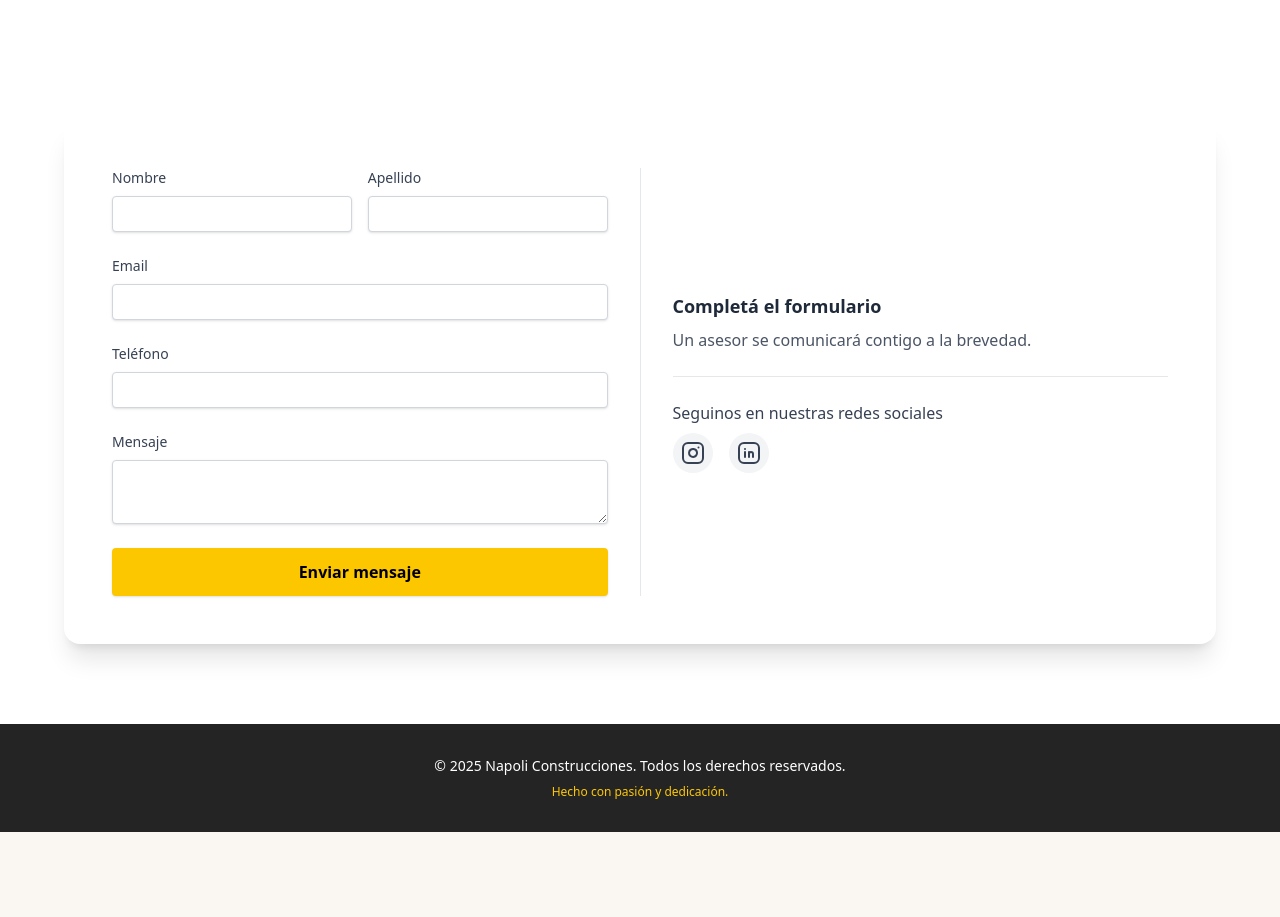
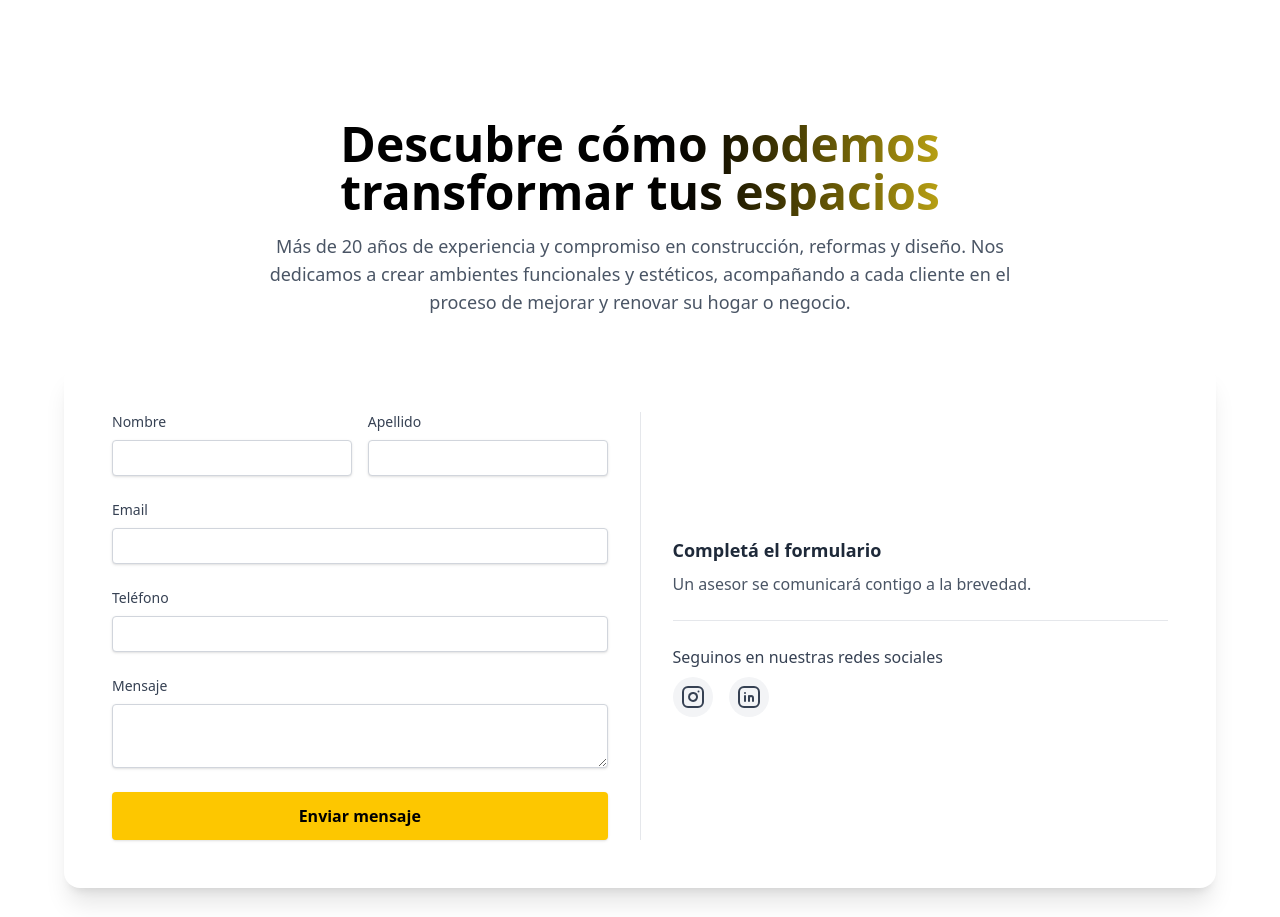
Before and after one commit to MicaelaDZ/napoli-construcciones, a Next.js app: page / in a window 1280 px wide. Shown: the part 2840-3757 px from the top of the page. Before the commit the page ends 3672 px from the top, so only its background shows below. Built offline with nearby package versions, Linux system fonts and the light colour scheme.

Commit message:
titulo seccion contact

```diff
--- a/components/contact-section.tsx
+++ b/components/contact-section.tsx
@@ -71,6 +71,15 @@ export function ContactSection() {
       className="py-20 bg-white"
     >
       <div className="container mx-auto px-4">
+        {/* Título y subtítulo */}
+        <div className="max-w-3xl mx-auto text-center mb-12">
+          <h2 className="text-4xl md:text-5xl font-bold mb-4 bg-gradient-to-r from-black via-black to-yellow-300 bg-clip-text text-transparent">
+            Descubre cómo podemos transformar tus espacios
+          </h2>
+          <p className="text-lg text-gray-600">
+            Más de 20 años de experiencia y compromiso en construcción, reformas y diseño. Nos dedicamos a crear ambientes funcionales y estéticos, acompañando a cada cliente en el proceso de mejorar y renovar su hogar o negocio.
+          </p>
+        </div>
         <div className="max-w-6xl mx-auto rounded-2xl shadow-xl bg-white p-8 md:p-12 flex flex-col md:flex-row gap-8">
           {/* Formulario */}
           <form className="flex-1 space-y-6" onSubmit={handleSubmit}>
```
